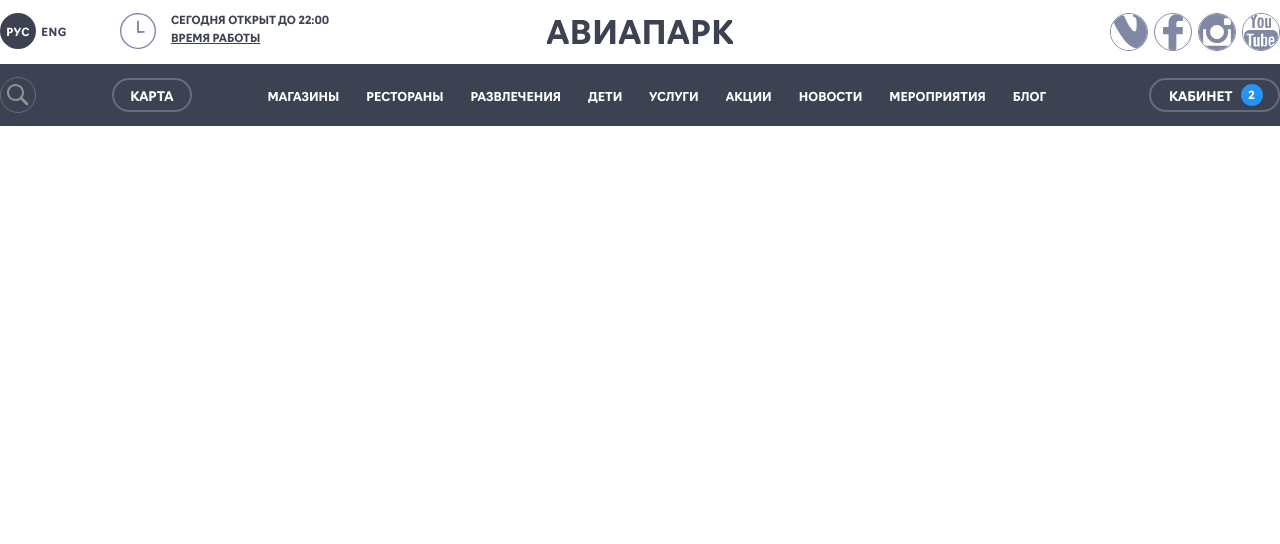
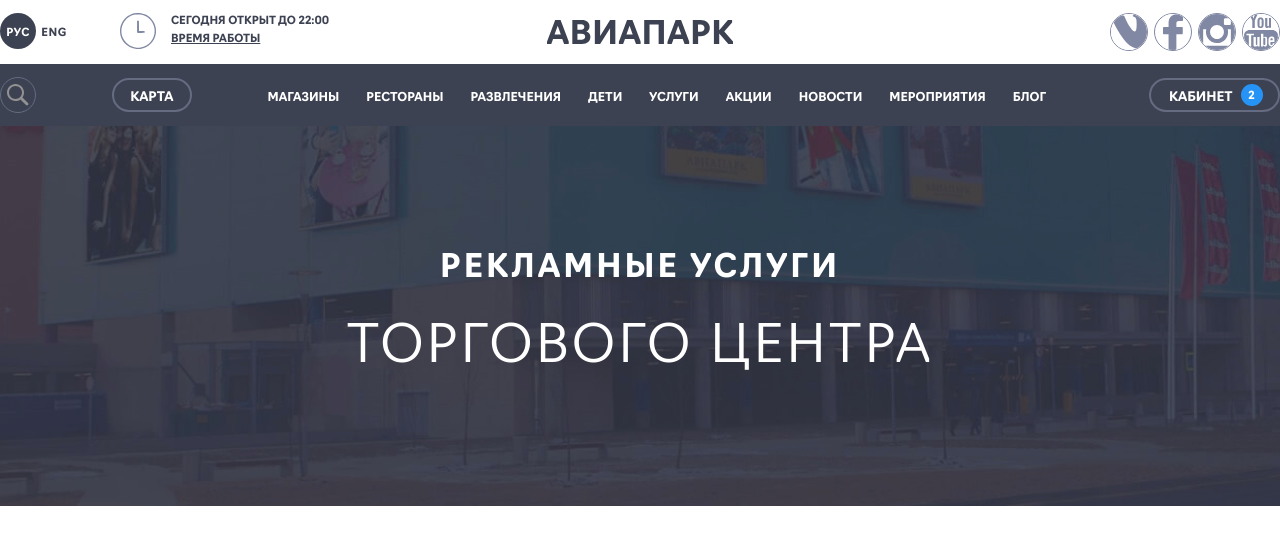
Before and after one commit to reatexpk/elje-test, a React (Create React App) app: page / in a window 1280 px wide. Shown: the top 544 px of the page. Built offline with nearby package versions, Linux system fonts and the light colour scheme.

Commit message:
Created cover image and titles

```diff
--- a/src/App.js
+++ b/src/App.js
@@ -4,6 +4,7 @@
 import './fonts/fonts.css';
 import Header from './Header/index';
 import Navigation from './Navigation/index';
+import CoverImage from './CoverImage/index';
 
 const StyledApp = styled.div`
   box-sizing: border-box;
@@ -14,6 +15,7 @@
   <StyledApp>
     <Header />
     <Navigation />
+    <CoverImage />
   </StyledApp>
 );
 
--- /dev/null
+++ b/src/CoverImage/index.js
@@ -0,0 +1,44 @@
+import React from 'react';
+import styled from 'styled-components';
+import coverImage from './coverImage.png';
+
+const StyledImage = styled.div`
+  background: url('${coverImage}') no-repeat;
+  background-size: cover;
+  height: 380px;
+`;
+
+const TitleSmall = styled.h1`
+  margin: 0;
+  padding-top: 116px;
+  text-align: center;
+  color: #ffffff;
+  font-size: 32px;
+  font-weight: 700;
+  letter-spacing: 3px;
+  line-height: 42px;
+  text-transform: uppercase;
+`;
+const TitleBig = styled.h1`
+  margin: 16px 0 0 0;
+  text-align: center;
+  color: #ffffff;
+  font-size: 52px;
+  font-weight: 300;
+  letter-spacing: 3px;
+  line-height: 78px;
+  text-transform: uppercase;
+`;
+
+const CoverImage = () => (
+  <StyledImage>
+    <TitleSmall>
+Рекламные услуги
+    </TitleSmall>
+    <TitleBig>
+Торгового центра
+    </TitleBig>
+  </StyledImage>
+);
+
+export default CoverImage;
```
Also changed, not shown: src/CoverImage/coverImage.png (added).
